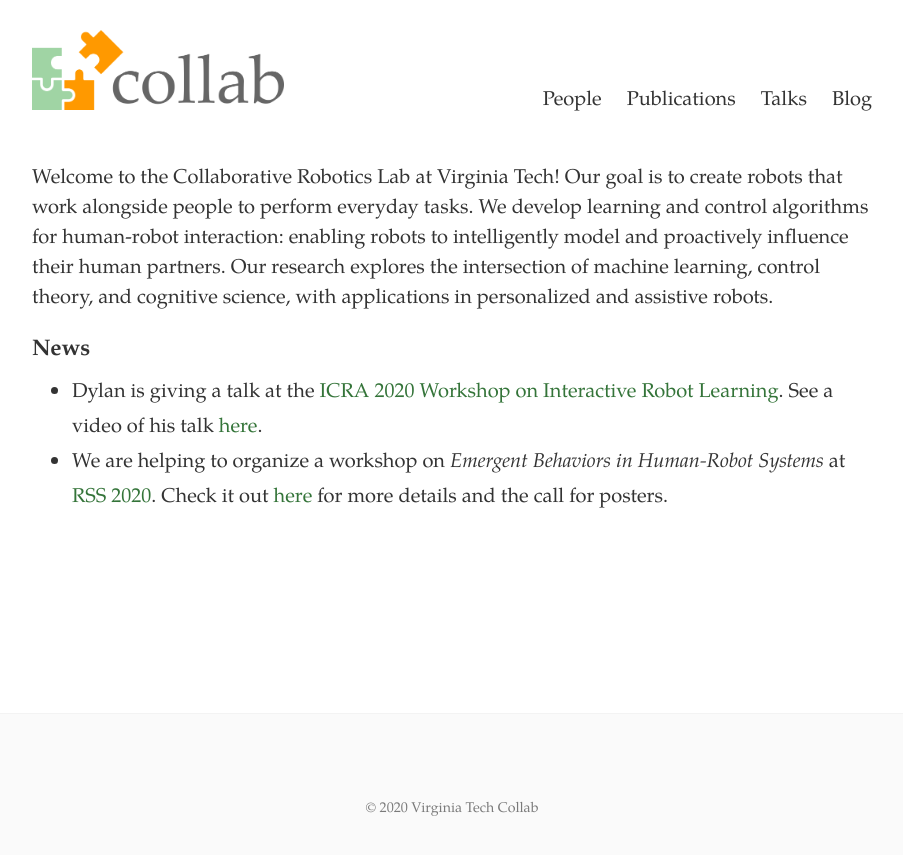
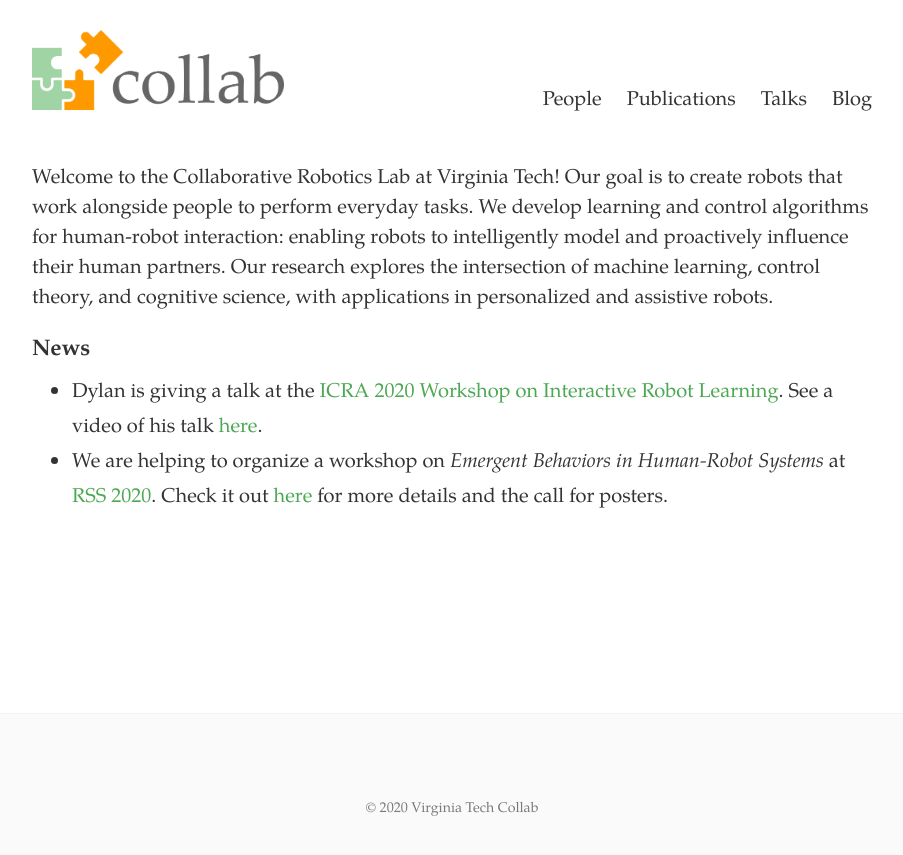
Before and after one commit to VT-Collab/vt-collab.github.io, a Jekyll site: the page built from index.html, in a window 1280 px wide. Shown: the top 855 px of the page, without its empty margins (188-1091 px from the left). Built offline with Jekyll 4.4.1, drawn with Linux system fonts in a browser that asks for light colours.

Commit message:
darken links

```diff
--- a/_sass/_variables.scss
+++ b/_sass/_variables.scss
@@ -56,7 +56,7 @@ $darken-3: rgba(#000,.25) !default;
 $darken-4: rgba(#000,.5) !default;
 
 // Links
-$link-color: darken($dylan-green, 40%);
+$link-color: darken($dylan-green, 25%);
 $link-hover-color: black;
 
 // Breakpoints
--- a/index.html
+++ b/index.html
@@ -20,5 +20,4 @@ tags: home
     {% endfor %}
   </ul>
   <br>
-  <br>
 </div>
```
